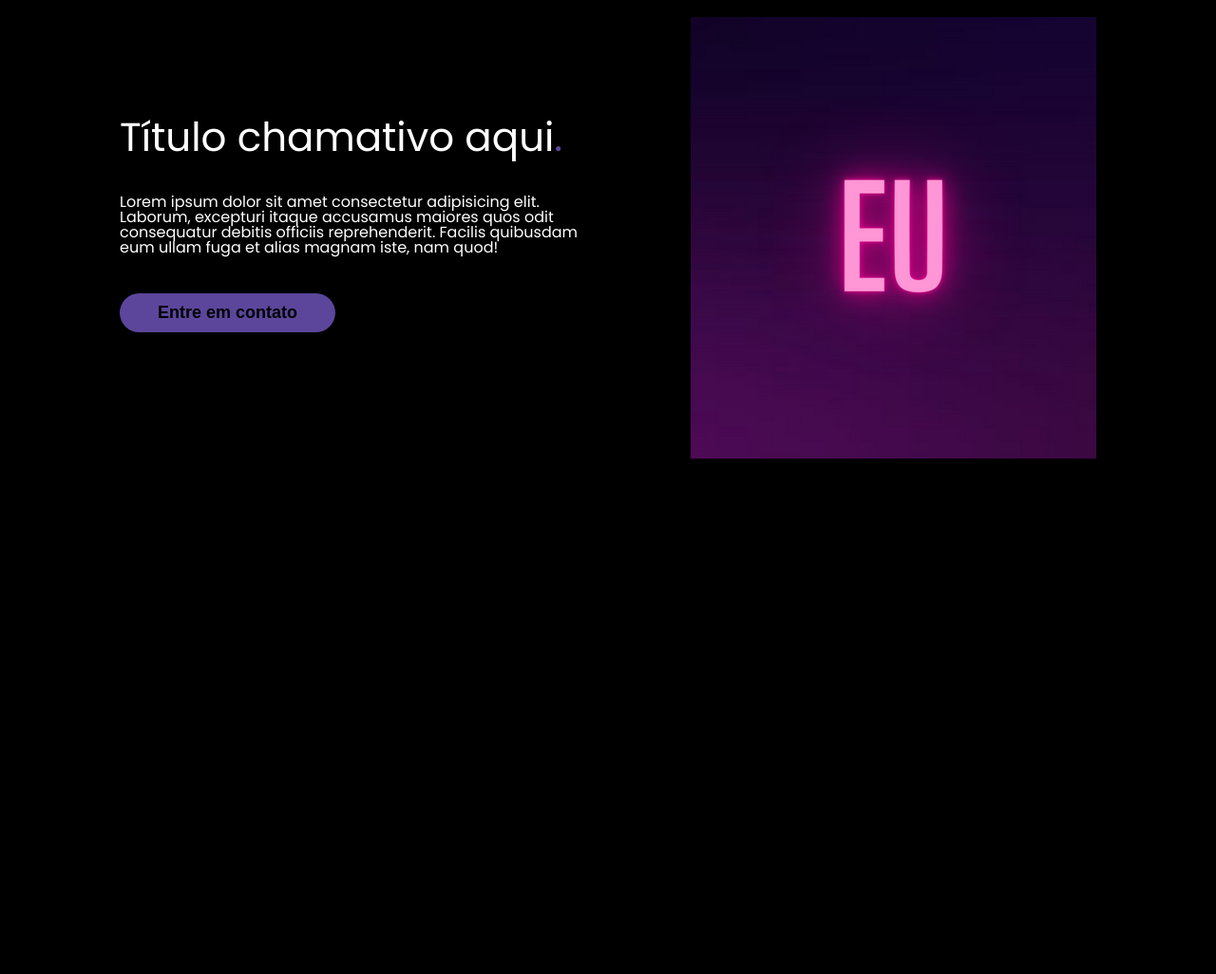
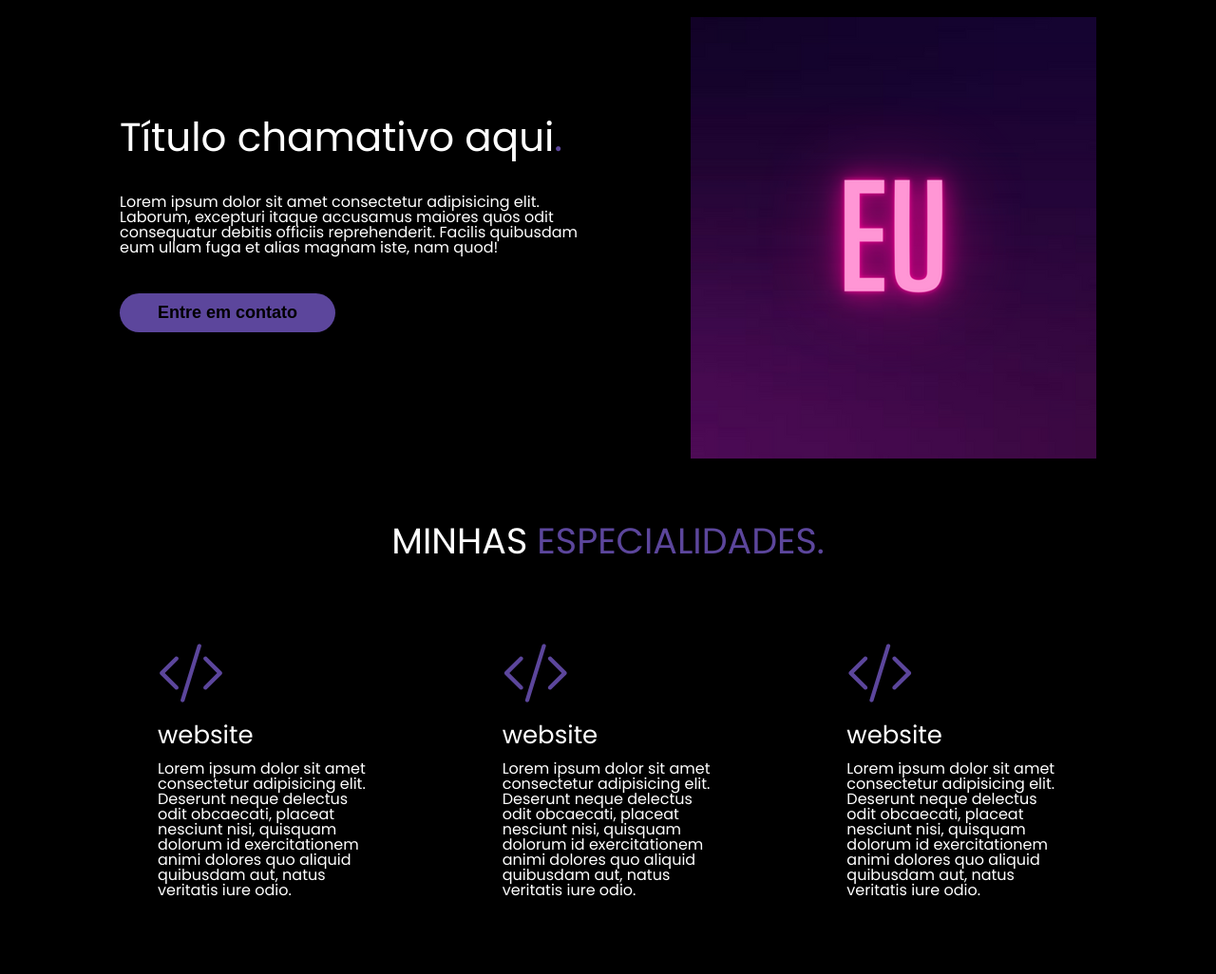
Before and after one commit to Arthurzitos/PortfolioWeb, a plain HTML site: page index.html in a window 1280 px wide. Shown: the part 194-1220 px from the top of the page at 95% size. Before the commit the page ends 800 px from the top, so only its background shows below. Drawn offline with nearby package versions, Linux system fonts and the light colour scheme.

Commit message:
seção especialidades feita

```diff
--- a/assets/css/style.css
+++ b/assets/css/style.css
@@ -43,6 +43,17 @@ body {
 .btn-contato button:hover {
     box-shadow: 0px 0px 8px var(--shadow-dark-purple);
     transform: scale(1.05);
+}
+
+h2.titulo {
+    color: var(--light-text-color);
+    font-size: 38px;
+    text-align: center;
+    text-transform: uppercase;
+}
+
+h2.titulo span {
+    color: var(--dark-purple);
 }
 
 /* Formatando Header
@@ -112,7 +123,6 @@ section.topo-do-site .flex {
     animation: flutuar 2s ease-in-out infinite alternate;
 }
 
-
 @keyframes flutuar {
     0% {
         top: 0;
@@ -121,3 +131,36 @@ section.topo-do-site .flex {
         top: 30px;
     }
 }
+
+/* Especialidades
+------------------*/
+section.especialidades {
+    padding: 40px 4%;
+}
+
+section.especialidades .flex {
+    gap: 60px;
+}
+
+.especialidades .especialidades-box {
+    border-radius: 20px;
+    padding: 40px;
+    margin-top: 45px;
+    transition: .2s;
+    color: var(--light-text-color);
+}
+
+.especialidades .especialidades-box:hover {
+    transform: scale(1.05);
+    box-shadow: 0 0 20px var(--dark-text-color);
+}
+
+.especialidades .especialidades-box i {
+    font-size: 70px;
+    color:var(--dark-purple);
+}
+
+.especialidades .especialidades-box h3 {
+    font-size: 26px;
+    margin: 15px 0;
+}
--- a/index.html
+++ b/index.html
@@ -6,6 +6,7 @@
     <title>.a.s.g | Portfólio Web</title>
     <link rel="stylesheet" href="assets/css/reset.css">
     <link rel="stylesheet" href="assets/css/style.css">
+    <link rel="stylesheet" href="https://cdn.jsdelivr.net/npm/bootstrap-icons@1.11.1/font/bootstrap-icons.css">
 </head>
 <body>
     <!-- Começo do Header -->
@@ -55,7 +56,38 @@
                     </div>
                 </div>
             </div>
-        </section>
+        </section> <!-- Fim do topo do site -->
+
+        <section class="especialidades">
+            <div class="interface">
+                <h2 class="titulo">Minhas <span>especialidades.</span></h2>
+                <div class="flex">
+                    <div class="especialidades-box">
+                        <i class="bi bi-code-slash"></i>
+                        <h3>website</h3>
+                        <p>
+                            Lorem ipsum dolor sit amet consectetur adipisicing elit. Deserunt neque delectus odit obcaecati, placeat nesciunt nisi, quisquam dolorum id exercitationem animi dolores quo aliquid quibusdam aut, natus veritatis iure odio.
+                        </p>
+                    </div>
+                    <div class="especialidades-box">
+                        <i class="bi bi-code-slash"></i>
+                        <h3>website</h3>
+                        <p>
+                            Lorem ipsum dolor sit amet consectetur adipisicing elit. Deserunt neque delectus odit obcaecati, placeat nesciunt nisi, quisquam dolorum id exercitationem animi dolores quo aliquid quibusdam aut, natus veritatis iure odio.
+                        </p>
+                    </div>
+                    <div class="especialidades-box">
+                        <i class="bi bi-code-slash"></i>
+                        <h3>website</h3>
+                        <p>
+                            Lorem ipsum dolor sit amet consectetur adipisicing elit. Deserunt neque delectus odit obcaecati, placeat nesciunt nisi, quisquam dolorum id exercitationem animi dolores quo aliquid quibusdam aut, natus veritatis iure odio.
+                        </p>
+                    </div>
+                </div>
+            </div>
+
+        </section> <!-- Fim das especialidades -->
     </main>
+
 </body>
 </html>
```
